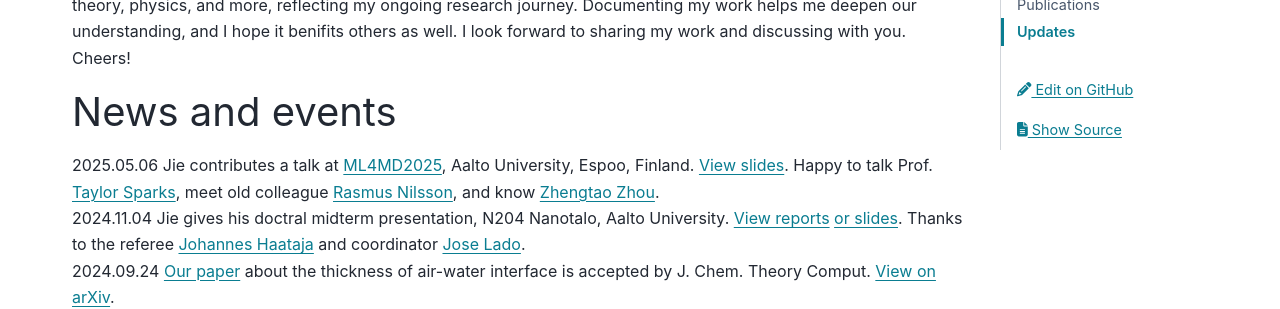
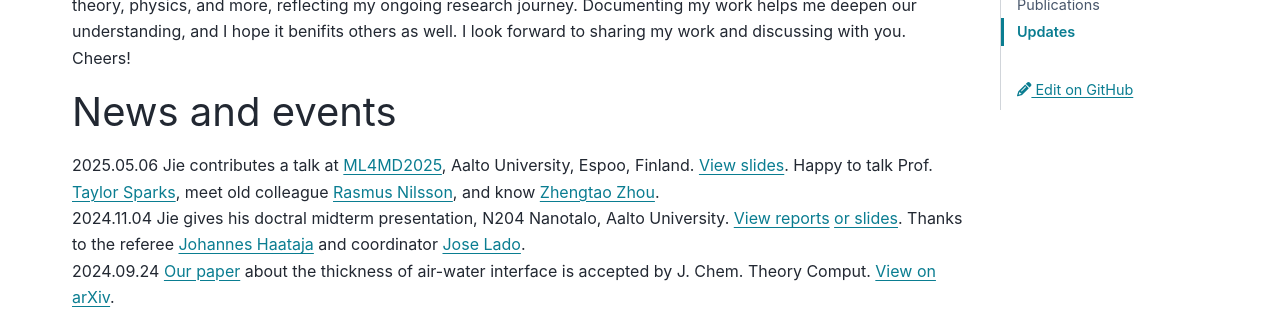
Before and after one commit to way2ml/way2ml.github.io, a Sphinx documentation site: the page built from doc/index.md, in a window 1280 px wide. Shown: the part 165-474 px from the top of the page. Built offline with Sphinx 7.4.7 and the PyData theme 0.15.4, drawn with Linux system fonts in a browser that asks for light colours.

Commit message:
disable show source

```diff
--- a/doc/conf.py
+++ b/doc/conf.py
@@ -41,6 +41,7 @@ html_context = {
     "github_version": "main",        # branch name
     "doc_path": "doc",               # path to your docs root in the repo
 }
+html_show_sourcelink = False # It's useless after we have edit on github
 html_theme_options = {
     "logo": {
         "image_light": "logo.png",  # shown in light mode
```
